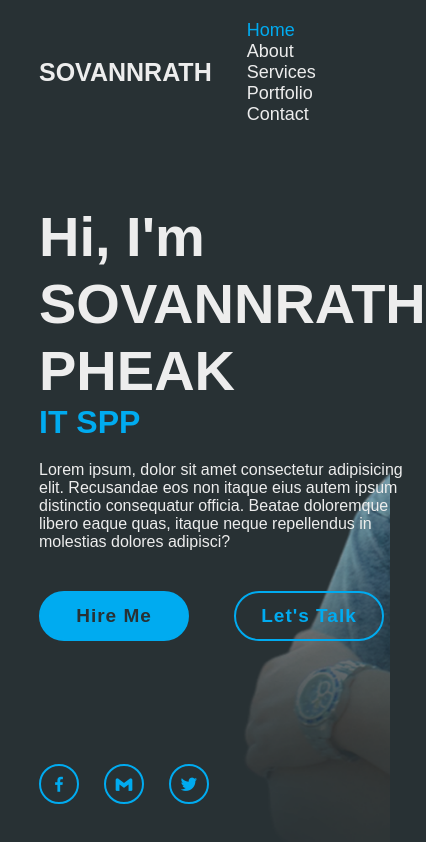
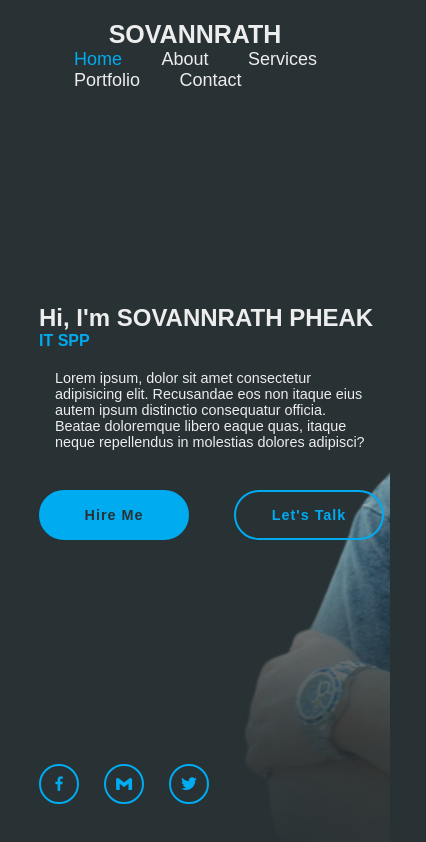
Before and after one commit to Shikachiri/my-CV, a plain HTML site: page index.html in a window 390 px wide. Shown: the whole page, 426 px wide, since content can reach past the window. Drawn offline with nearby package versions, Linux system fonts and the light colour scheme; a web font is replaced by a local one.

Commit message:
Add files via upload

```diff
--- a/test.css
+++ b/test.css
@@ -268,3 +268,52 @@ body{
         pointer-events: auto;
     }
  }
+
+/* Responsive Design */
+@media (max-width: 768px) {
+    .header {
+        flex-direction: column;
+    }
+
+    .header .navbar {
+        flex-direction: column;
+        align-items: center;
+        gap: 0.5rem;
+    }
+
+    .home-content h1 {
+        font-size: 2rem;
+    }
+
+    .home-content h3 {
+        font-size: 1.2rem;
+    }
+
+    .home-content p {
+        font-size: 0.9rem;
+        padding: 0 1rem;
+    }
+
+    .btn-box a {
+        padding: 0.5rem 1rem;
+    }
+}
+
+@media (max-width: 480px) {
+    .home-content h1 {
+        font-size: 1.5rem;
+    }
+
+    .home-content h3 {
+        font-size: 1rem;
+    }
+
+    .btn-box a {
+        padding: 0.4rem 0.8rem;
+        font-size: 0.9rem;
+    }
+
+    .home-sci a {
+        font-size: 1.2rem;
+    }
+}
```
